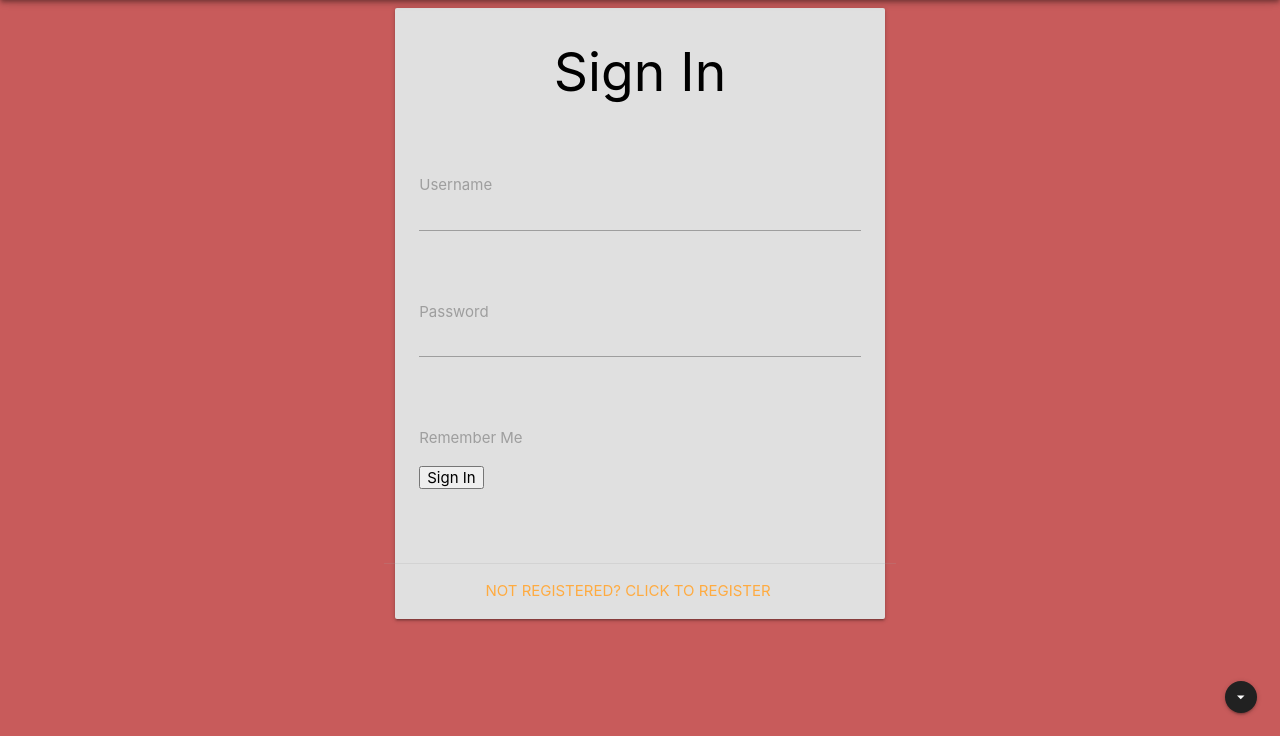
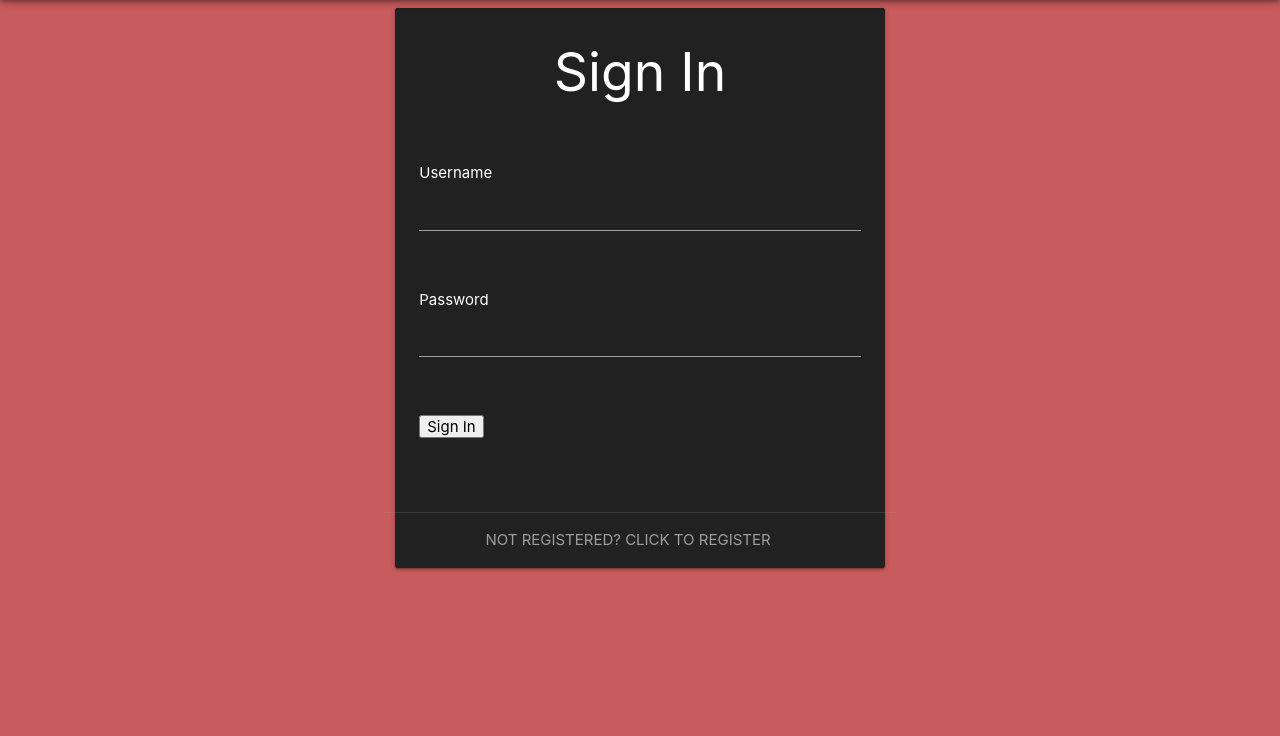
Before and after one commit to zubairabid/Picture, a Flask app: page /login in a window 1280 px wide. Shown: the part 64-800 px from the top of the page. Run offline with Flask 2, Linux system fonts and the light colour scheme; some libraries are stand-ins or nearby versions.

Commit message:
YEEEEEEEEEEEEEEEEEEEET

```diff
--- a/app/templates/base.html
+++ b/app/templates/base.html
@@ -77,11 +77,7 @@
 
   <div class="container">
     <!-- Page Content goes here -->
-		<div class="fixed-action-btn left">
-			<a class="btn-floating btn-small grey darken-4">
-				<i class="small material-icons">arrow_drop_down</i>
-			</a>
-		</div>
+
     {% block content %}{% endblock %}
 		{% if not current_user.is_anonymous %}
 		<div class="fixed-action-btn">
--- a/app/templates/login.html
+++ b/app/templates/login.html
@@ -5,18 +5,18 @@
 {% block content %}
 <div class="row">
     <div class="col s12 m12 l6 offset-l3">
-      <div class="card black-text grey lighten-2">
+      <div class="card black-text grey darken-4">
         <div class="row">
 
-          <h2 class="col s12 center-align">Sign In</h2>
+          <h2 class="col s12 center-align" style="color:white;">Sign In</h2>
 
           <form class="col s12" action="" method="post">
             {{ form.hidden_tag() }}
 
             <div class="card-content">
               <div class="row">
-                <div class="input-field col s12">
-                  {{ form.username.label }}<br>
+                <div class="input-field col s12 grey darken-4 white-text">
+                  Username<br>
                   {{ form.username(size=32) }}<br>
                   {% for error in form.username.errors %}
                   <span style="color: red;">[{{ error }}]</span>
@@ -25,35 +25,27 @@
               </div>
 
               <div class="row">
-                <div class="input-field col s12">
-                  {{ form.password.label }}<br>
+                <div class="input-field col s12 white-text">
+                  Password<br>
                   {{ form.password(size=32) }}<br>
                   {% for error in form.password.errors %}
                   <span style="color: red;">[{{ error }}]</span>
                   {% endfor %}
                 </div>
               </div>
-
               <div class="row">
-                <div class="input-field col s12">
-                  {{ form.remember_me() }} {{ form.remember_me.label }}
-                </div>
-              </div>
-
-              <div class="row">
-                <div class="input-field col s12">
+                <div class="input-field col s4">
                   {{ form.submit() }}
                 </div>
               </div>
-
             </div>
           </form>
-
           <div class="col s12 card-action center-align">
-            <a href="{{ url_for('register') }}">Not Registered? Click to Register</a>
+            <a href="{{ url_for('register') }}" class="grey-text lighten-2">Not Registered? Click to Register</a>
           </div>
         </div>
       </div>
     </div>
   </div>
+
 {% endblock %}
```
Also changed, not shown: app/templates/register.html (+8 -9 lines).
